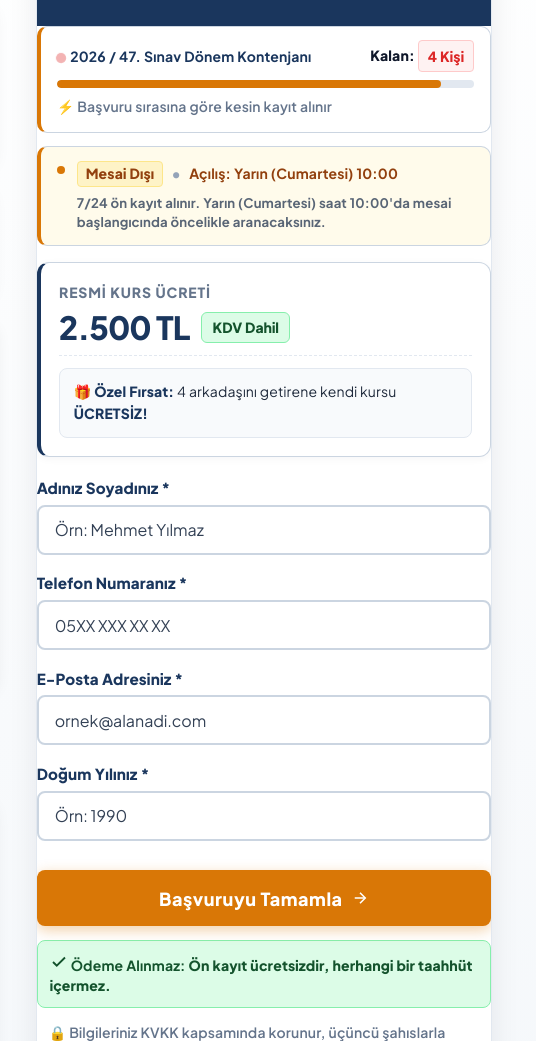
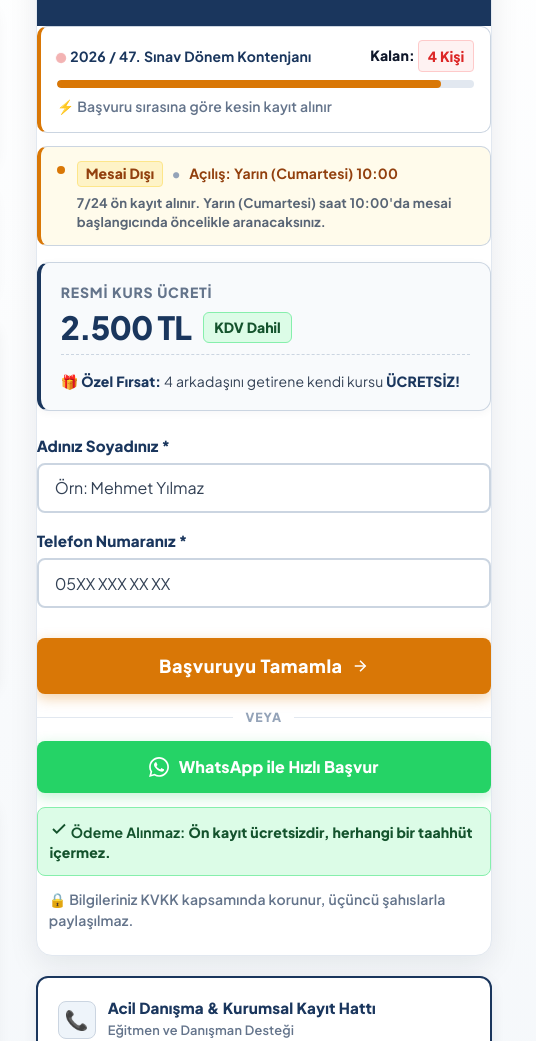
Before and after one commit to nihatsari/tehlikeliislerkurslari, a plain HTML site: page kurslar/dozer-operatorlugu-egitimi.html in a window 1280 px wide. Shown: the part 395-1436 px from the top of the page, 744-1280 px from the left. Drawn offline with Linux system fonts and the light colour scheme.

Commit message:
Optimize course forms: remove friction, add dynamic course WhatsApp CTA, fix card border overlap

```diff
--- a/assets/css/course.css
+++ b/assets/css/course.css
@@ -867,12 +867,12 @@ body .wh-now-closed {
 
 /* 4.1 SIDEBAR FİYAT BANNERI */
 body .sidebar-price-banner {
-  background: #FFFFFF !important;
+  background: #F8FAFC !important;
   border: 1.5px solid #CBD5E1 !important;
   border-left: 4px solid var(--navy-primary) !important;
   border-radius: 12px !important;
-  padding: 1.15rem !important;
-  margin-bottom: 1.25rem !important;
+  padding: 1.15rem 1.25rem !important;
+  margin-bottom: 1.5rem !important;
   box-shadow: 0 2px 8px rgba(15, 23, 42, 0.04) !important;
 }
 
@@ -881,9 +881,9 @@ body .sb-price-header {
   flex-direction: column !important;
   align-items: flex-start !important;
   gap: 0.45rem !important;
-  margin-bottom: 0.75rem !important;
-  padding-bottom: 0.75rem !important;
-  border-bottom: 1px dashed #E2E8F0 !important;
+  margin-bottom: 0.65rem !important;
+  padding-bottom: 0.65rem !important;
+  border-bottom: 1px dashed #CBD5E1 !important;
 }
 
 body .sb-price-label {
@@ -924,21 +924,72 @@ body .sb-price-val small {
   display: inline-block !important;
 }
 
-/* 4.2 "ÖZEL FIRSAT" KAMPANYA KUTUSU */
+/* 4.2 "ÖZEL FIRSAT" KAMPANYA ALANI (İç Kutu Çakışması Önleyici Sade Tasarım) */
 body .sb-campaign-box {
-  background: #F8FAFC !important;
-  border: 1px solid #E2E8F0 !important;
+  background: transparent !important;
+  border: none !important;
+  border-radius: 0 !important;
+  padding: 0.35rem 0 0 0 !important;
+  color: #334155 !important;
+  font-size: 0.875rem !important; /* 14px */
+  line-height: 1.5 !important;
+  margin-top: 0 !important;
+}
+
+body .sb-campaign-box strong {
+  color: var(--navy-primary) !important;
+  font-weight: 800 !important;
+}
+
+/* WhatsApp CTA & Ayırıcı */
+.sidebar-wa-container {
+  margin-top: 0.85rem;
+}
+
+.form-divider-text {
+  display: flex;
+  align-items: center;
+  text-align: center;
+  color: #94A3B8;
+  font-size: 0.78rem;
+  font-weight: 800;
+  letter-spacing: 0.08em;
+  margin: 0.85rem 0;
+}
+
+.form-divider-text::before,
+.form-divider-text::after {
+  content: '';
+  flex: 1;
+  border-bottom: 1.5px solid #E2E8F0;
+}
+
+.form-divider-text span {
+  padding: 0 0.75rem;
+}
+
+body .btn-whatsapp-cta {
+  background: #25D366 !important;
+  color: #FFFFFF !important;
+  font-weight: 800 !important;
+  font-size: 1rem !important;
+  height: 52px !important;
   border-radius: 8px !important;
-  padding: 0.75rem 0.85rem !important;
-  color: #1E293B !important;
-  font-size: 0.875rem !important; /* 14px */
-  line-height: 1.55 !important;
-  margin-top: 0 !important;
-}
-
-body .sb-campaign-box strong {
-  color: var(--navy-primary) !important;
-  font-weight: 800 !important;
+  display: flex !important;
+  align-items: center !important;
+  justify-content: center !important;
+  gap: 0.6rem !important;
+  text-decoration: none !important;
+  box-shadow: 0 4px 14px rgba(37, 211, 102, 0.28) !important;
+  transition: all 0.2s ease !important;
+  width: 100% !important;
+}
+
+body .btn-whatsapp-cta:hover {
+  background: #1EBE5D !important;
+  transform: translateY(-2px) !important;
+  box-shadow: 0 6px 18px rgba(37, 211, 102, 0.38) !important;
+  color: #FFFFFF !important;
 }
 
 /* Form Alanları (Lighthouse: Minimum 48px Yükseklik & 16px Font) */
--- a/assets/js/form-handler.js
+++ b/assets/js/form-handler.js
@@ -1,15 +1,118 @@
-// Form işleme ve asenkron veri aktarımı
+// Form işleme, dinamik WhatsApp yönlendirme ve asenkron veri aktarımı
 
 document.addEventListener('DOMContentLoaded', () => {
   setupGoogleFormsHandler();
+  optimizeFormFields();
+  injectSidebarWhatsAppCTA();
+  setupDynamicWhatsApp();
 });
 
+// 1. Formları hafiflet: E-posta ve Doğum Yılı alanlarını gizle, zorunluluğu kaldır
+function optimizeFormFields() {
+  const forms = document.querySelectorAll('form[data-headless-form="true"]');
+  forms.forEach(form => {
+    // E-Posta alanını gizle ve varsayılan değer ver
+    const emailInput = form.querySelector('input[type="email"], input[name="entry.746511830"]');
+    if (emailInput) {
+      emailInput.removeAttribute('required');
+      if (!emailInput.value) emailInput.value = 'bilgi@kurs.tc';
+      const fg = emailInput.closest('.form-group');
+      if (fg) fg.style.display = 'none';
+    }
+
+    // Doğum Yılı alanını gizle ve varsayılan değer ver
+    const birthInput = form.querySelector('input[name="entry.1360886086"]');
+    if (birthInput) {
+      birthInput.removeAttribute('required');
+      if (!birthInput.value) birthInput.value = '1990';
+      const fg = birthInput.closest('.form-group');
+      if (fg) fg.style.display = 'none';
+    }
+  });
+}
+
+// 2. Kurs sayfalarındaki formun içine alternatif WhatsApp butonu ekle
+function injectSidebarWhatsAppCTA() {
+  const courseForms = document.querySelectorAll('#kayit-formu, .sticky-reg-card form');
+  courseForms.forEach(form => {
+    if (form.querySelector('.sidebar-wa-container')) return;
+
+    const waContainer = document.createElement('div');
+    waContainer.className = 'sidebar-wa-container';
+    waContainer.innerHTML = `
+      <div class="form-divider-text"><span>VEYA</span></div>
+      <a href="https://wa.me/905445098606" target="_blank" rel="noopener noreferrer" class="btn btn-whatsapp-cta sidebar-wa-btn" aria-label="WhatsApp ile Hemen Bilgi Alın">
+        <svg width="20" height="20" viewBox="0 0 24 24" fill="currentColor">
+          <path d="M.057 24l1.687-6.163c-1.041-1.804-1.588-3.849-1.587-5.946.003-6.556 5.338-11.891 11.893-11.891 3.181.001 6.167 1.24 8.413 3.488 2.245 2.248 3.481 5.236 3.48 8.414-.003 6.557-5.338 11.892-11.893 11.892-1.99-.001-3.951-.5-5.688-1.448l-6.305 1.654zm6.597-3.807c1.676.995 3.276 1.591 5.392 1.592 5.448 0 9.886-4.434 9.889-9.885.002-5.462-4.415-9.89-9.881-9.892-5.452 0-9.887 4.434-9.889 9.884-.001 2.225.651 3.891 1.746 5.634l-.999 3.648 3.742-.981zm11.387-5.464c-.074-.124-.272-.198-.57-.347-.297-.149-1.758-.868-2.031-.967-.272-.099-.47-.149-.669.149-.198.297-.768.967-.941 1.165-.173.198-.347.223-.644.074-.297-.149-1.255-.462-2.39-1.475-.883-.788-1.48-1.761-1.653-2.059-.173-.297-.018-.458.13-.606.134-.133.297-.347.446-.521.151-.172.2-.296.3-.495.099-.198.05-.372-.025-.521-.075-.148-.669-1.611-.916-2.206-.242-.579-.487-.501-.669-.51l-.57-.01c-.198 0-.52.074-.792.372s-1.04 1.016-1.04 2.479 1.065 2.876 1.213 3.074c.149.198 2.095 3.2 5.076 4.487.709.306 1.263.489 1.694.626.712.226 1.36.194 1.872.118.571-.085 1.758-.719 2.006-1.413.248-.695.248-1.29.173-1.414z"/>
+        </svg>
+        <span>WhatsApp ile Hızlı Başvur</span>
+      </a>
+    `;
+
+    const submitBtn = form.querySelector('button[type="submit"]');
+    if (submitBtn && submitBtn.nextSibling) {
+      submitBtn.parentNode.insertBefore(waContainer, submitBtn.nextSibling);
+    } else {
+      form.appendChild(waContainer);
+    }
+  });
+}
+
+// 3. WhatsApp başvuru mesajını bulunulan kurs sayfasına göre dinamik özelleştir
+function setupDynamicWhatsApp() {
+  const phone = '905445098606';
+  let courseTitle = '';
+
+  const courseInput = document.querySelector('input[name="entry.2019287352"]');
+  const h1 = document.querySelector('h1');
+
+  if (courseInput && courseInput.value && !courseInput.value.includes('İletişim') && !courseInput.value.includes('Genel')) {
+    courseTitle = courseInput.value.replace(/\(kurs\.tc\)/g, '').trim();
+  } else if (h1) {
+    courseTitle = h1.textContent.trim().replace(/\s+/g, ' ');
+  }
+
+  const isHome = window.location.pathname === '/' || window.location.pathname.endsWith('index.html');
+  let defaultMessage = 'Merhaba, kurs.tc üzerinden ağır ve tehlikeli işler eğitimi ve sertifikası hakkında bilgi almak için yazmıştım.';
+  if (courseTitle && !isHome) {
+    defaultMessage = `Merhaba, ${courseTitle} hakkında bilgi ve kayıt için yazmıştım.`;
+  }
+
+  const waUrl = `https://wa.me/${phone}?text=${encodeURIComponent(defaultMessage)}`;
+
+  // Sayfadaki tüm WhatsApp butonlarını bu dinamik URL ile güncelle ve dönüşüm takibi ekle
+  document.querySelectorAll('a[href*="wa.me"], .btn-whatsapp, .sidebar-wa-btn, a[data-whatsapp="true"]').forEach(btn => {
+    btn.href = waUrl;
+    btn.addEventListener('click', () => {
+      try {
+        if (typeof gtag === 'function') {
+          gtag('event', 'conversion', {
+            'send_to': 'AW-18578694080',
+            'event_category': 'whatsapp',
+            'event_label': courseTitle || 'Genel WhatsApp'
+          });
+          gtag('event', 'generate_lead', {
+            'value': 2500,
+            'currency': 'TRY'
+          });
+        }
+        window.dataLayer = window.dataLayer || [];
+        window.dataLayer.push({
+          'event': 'whatsapp_click',
+          'course_name': courseTitle || 'Genel'
+        });
+      } catch (err) {
+        console.warn('WhatsApp tracking error:', err);
+      }
+    });
+  });
+}
+
+// 4. Headless Google Forms gönderim motoru
 function setupGoogleFormsHandler() {
   const forms = document.querySelectorAll('form[data-headless-form="true"]');
-
   if (forms.length === 0) return;
 
-  // Gizli iframe oluştur (CORS engeline takılmadan Google Form'a POST etmek için en güvenli yöntem)
   let hiddenIframe = document.getElementById('gform-hidden-iframe');
   if (!hiddenIframe) {
     hiddenIframe = document.createElement('iframe');
@@ -23,7 +126,7 @@ function setupGoogleFormsHandler() {
     form.setAttribute('target', 'gform-hidden-iframe');
 
     form.addEventListener('submit', (e) => {
-      // Google Forms kaynak etiketleme (kurs.tc form gelenlerini ayırt edebilmek için)
+      // Google Forms kaynak etiketleme (kurs.tc takibi)
       try {
         const courseInput = form.querySelector('input[name="entry.2019287352"]');
         if (courseInput && !courseInput.value.includes('(kurs.tc)')) {
@@ -62,7 +165,6 @@ function setupGoogleFormsHandler() {
       const submitBtn = form.querySelector('button[type="submit"]');
       const originalText = submitBtn ? submitBtn.innerHTML : 'Gönder';
 
-      // Buton yükleniyor durumuna geçer
       if (submitBtn) {
         submitBtn.disabled = true;
         submitBtn.innerHTML = `
@@ -74,7 +176,6 @@ function setupGoogleFormsHandler() {
         `;
       }
 
-      // 600ms sonra formu temizle ve kullanıcıya tebrik bildirimini göster
       setTimeout(() => {
         if (submitBtn) {
           submitBtn.disabled = false;
@@ -84,7 +185,6 @@ function setupGoogleFormsHandler() {
         const fullName = form.querySelector('input[name="entry.1633062460"]')?.value || 'Değerli Kursiyerimiz';
         form.reset();
 
-        // Eğer modal içerisindeki formsa modalı kapat
         if (typeof window.closeCourseModal === 'function') {
           window.closeCourseModal();
         }
@@ -101,7 +201,7 @@ function setupGoogleFormsHandler() {
   });
 }
 
-// Bildirim kutusu kontrolü
+// 5. Toast Bildirim Kutusu
 let toastTimer = null;
 
 function showToast(title, message) {
@@ -137,7 +237,6 @@ function showToast(title, message) {
       if (toastTimer) clearTimeout(toastTimer);
     });
 
-    // Kullanıcı okurken üzerine gelirse (hover) zamanlayıcıyı duraklat
     toast.addEventListener('mouseenter', () => {
       if (toastTimer) clearTimeout(toastTimer);
     });
@@ -166,13 +265,12 @@ function showToast(title, message) {
 
   toast.classList.add('show');
 
-  // Kullanıcı rahatça okuyabilsin diye 10 saniye (10000ms) açık tut
   toastTimer = setTimeout(() => {
     toast.classList.remove('show');
   }, 10000);
 }
 
-// Global modal açıcı (Hızlı başvuru butonları için)
+// 6. Global Modal İşlemleri
 window.openCourseModal = function(courseName) {
   const modal = document.getElementById('courseModal');
   if (!modal) return;
@@ -187,7 +285,6 @@ window.openCourseModal = function(courseName) {
     courseBadge.textContent = courseName;
   }
 
-  // Dinamik kontenjanı seçilen kursa göre güncelle
   if (typeof window.updateModalCourseQuota === 'function' && courseName) {
     window.updateModalCourseQuota(courseName);
   }
```
